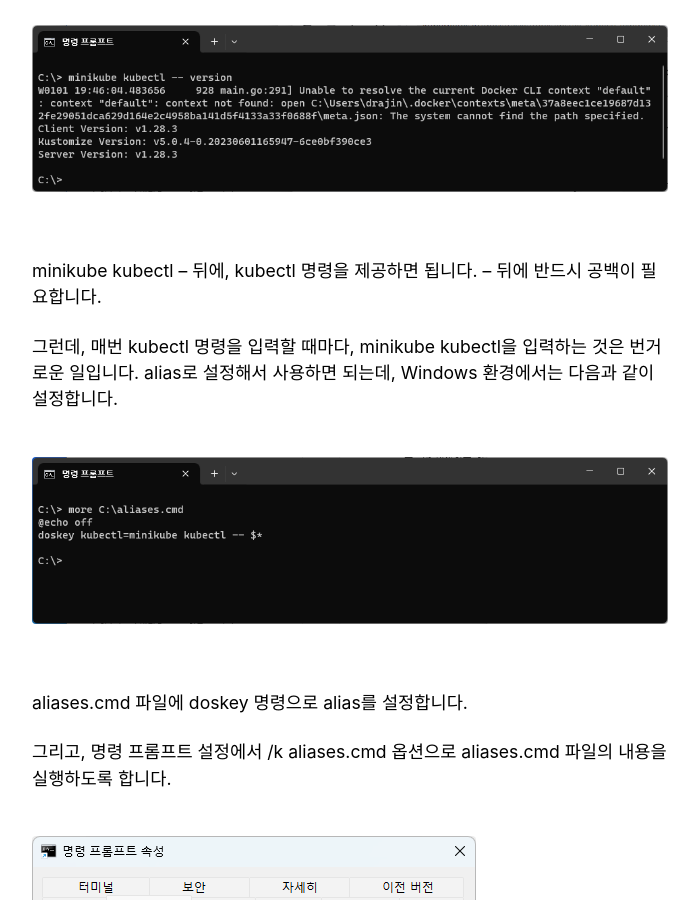
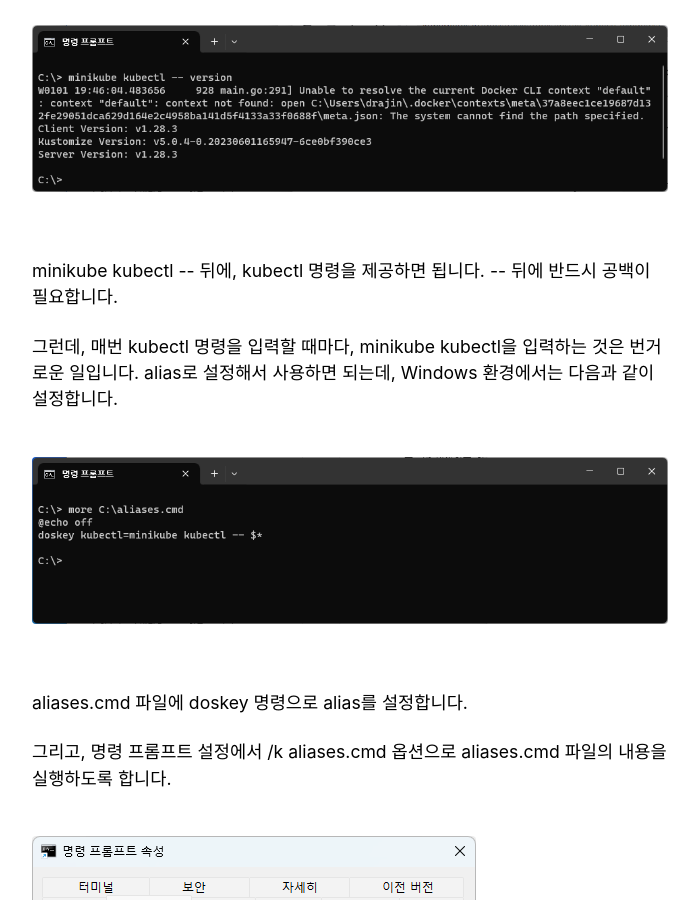
Before and after one commit to bosornd/k8s, a Jekyll site: the page built from _posts/2024-01-01-use-minikube-kubectl.md, in a window 1280 px wide and 900 px high, scrolled down 1312 px. Shown: the whole window, without its empty margins (290-989 px from the left). Built offline with Jekyll 4.4.1, drawn with Linux system fonts in a browser that asks for light colours; cached includes are drawn as plain includes; comment, search, counter and statistics services are not loaded.

```diff
--- a/_posts/2024-01-01-use-minikube-kubectl.md
+++ b/_posts/2024-01-01-use-minikube-kubectl.md
@@ -39,7 +39,7 @@ minikube 로컬 클러스터를 사용하는 경우에는 minikube에서 제공
   <img src="/assets/images/minikube-kubectl/minikube - kubectl.png" alt="minikube의 kubectl 버전"></a>
 </figure>
 
-minikube kubectl -- 뒤에, kubectl 명령을 제공하면 됩니다. -- 뒤에 반드시 공백이 필요합니다. <BR>
+minikube kubectl \-- 뒤에, kubectl 명령을 제공하면 됩니다. \-- 뒤에 반드시 공백이 필요합니다. <BR>
 
 그런데, 매번 kubectl 명령을 입력할 때마다, minikube kubectl을 입력하는 것은 번거로운 일입니다.
 alias로 설정해서 사용하면 되는데, Windows 환경에서는 다음과 같이 설정합니다.
```
